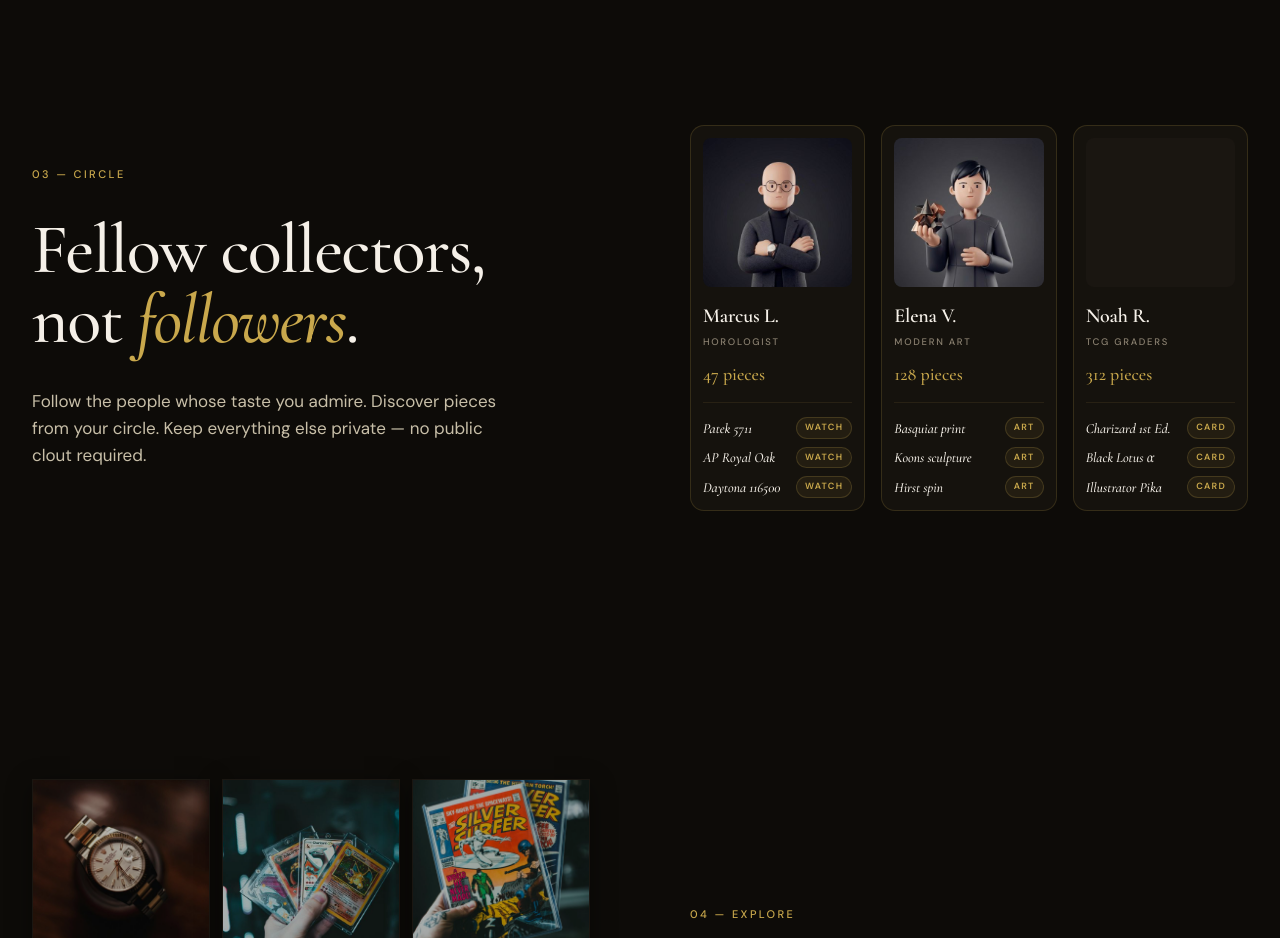
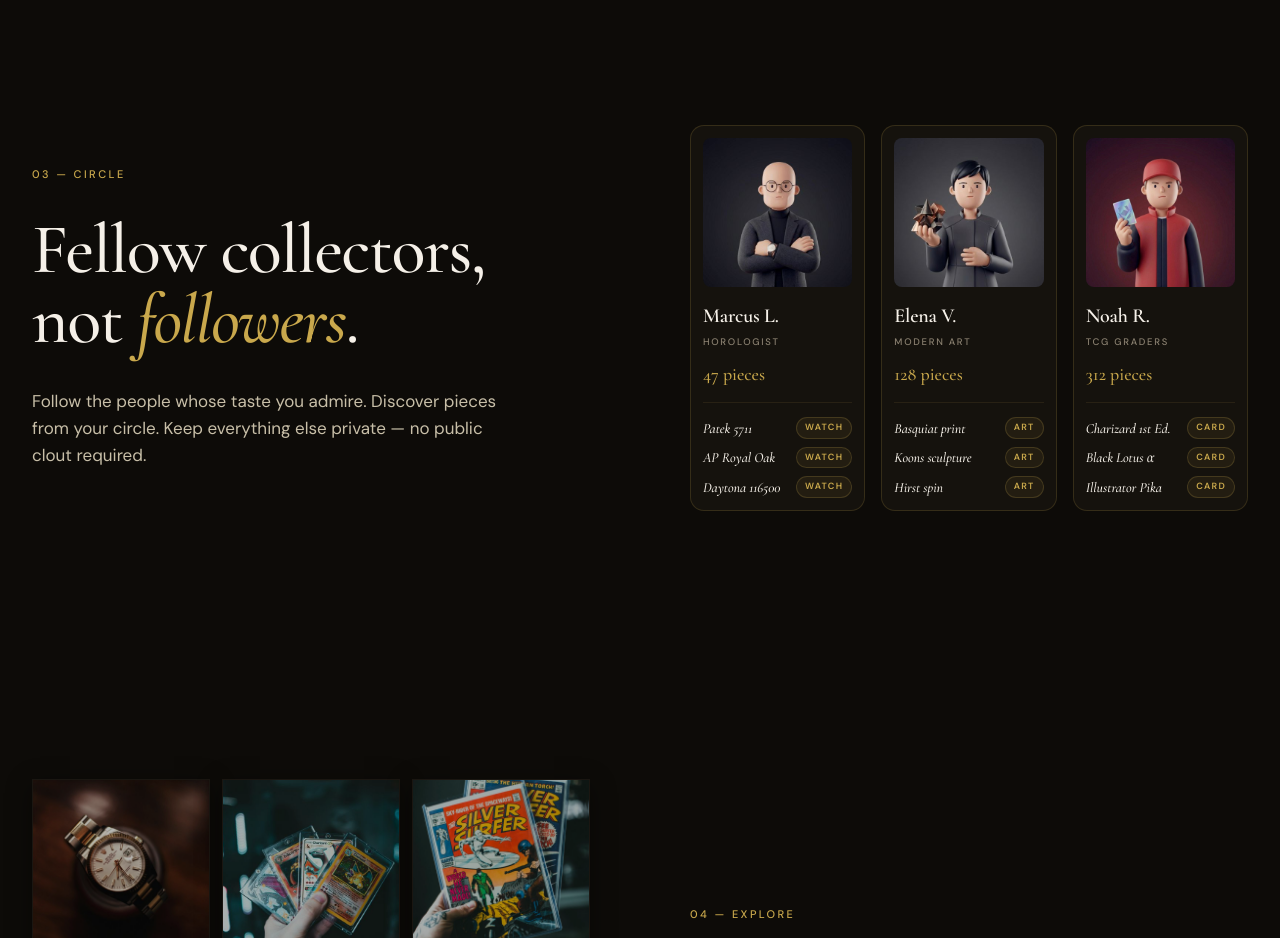
Before and after one commit to Philip1705/Philip1705.github.io, a plain HTML site: page index.html in a window 1280 px wide. Shown: the part 3580-4518 px from the top of the page. Drawn offline with nearby package versions, Linux system fonts and the light colour scheme.

Commit message:
Fix: Noah R. avatar missing image

```diff
--- a/index.html
+++ b/index.html
@@ -1792,7 +1792,7 @@ footer {
           </ul>
         </div>
         <div class="collector">
-          <div class="photo" style="background-image:url('assets/eight.jpg')"></div>
+          <div class="photo" style="background-image:url('assets/item-02.jpg')"></div>
           <div class="name">Noah R.</div>
           <div class="role">TCG Graders</div>
           <div class="count">312 pieces</div>
```
